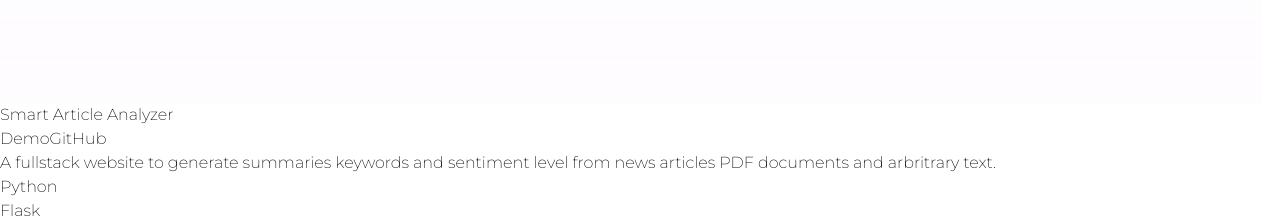
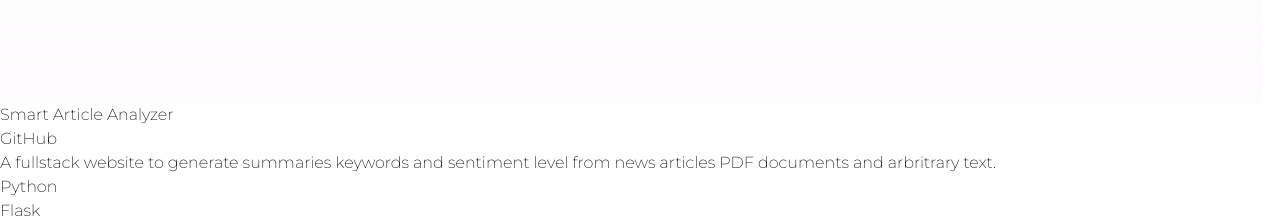
Before and after one commit to JeffC25/JeffC25.github.io, a React (Vite) app: page / in a window 1280 px wide. Shown: the part 3660-3879 px from the top of the page. Built offline with nearby package versions, Linux system fonts and the light colour scheme.

Commit message:
update links

```diff
--- a/src/pages/Projects.tsx
+++ b/src/pages/Projects.tsx
@@ -33,12 +33,11 @@ const Projects = () => {
             {Project({
                 title: "Smart Article Analyzer",
                 description: "A fullstack website to generate summaries keywords and sentiment level from news articles PDF documents and arbritrary text.",
-                website: "https://smart-article-analyzer.herokuapp.com",
+                website: "https://github.com/jeffc25/smart-article-analyzer",
                 image: smartarticleanalyzer,
                 alt: "Project Thumbnail",
                 technologies: ["Python", "Flask", "Bootstrap"],
-                links: [{title: "Demo", url: "https://smart-article-analyzer.herokuapp.com"},
-                {title: "GitHub", url: "https://github.com/jeffc25/chat-app"}
+                links: [{title: "GitHub", url: "https://github.com/jeffc25/smart-article-analyzer"},
                 ]}
             )}
 
```
